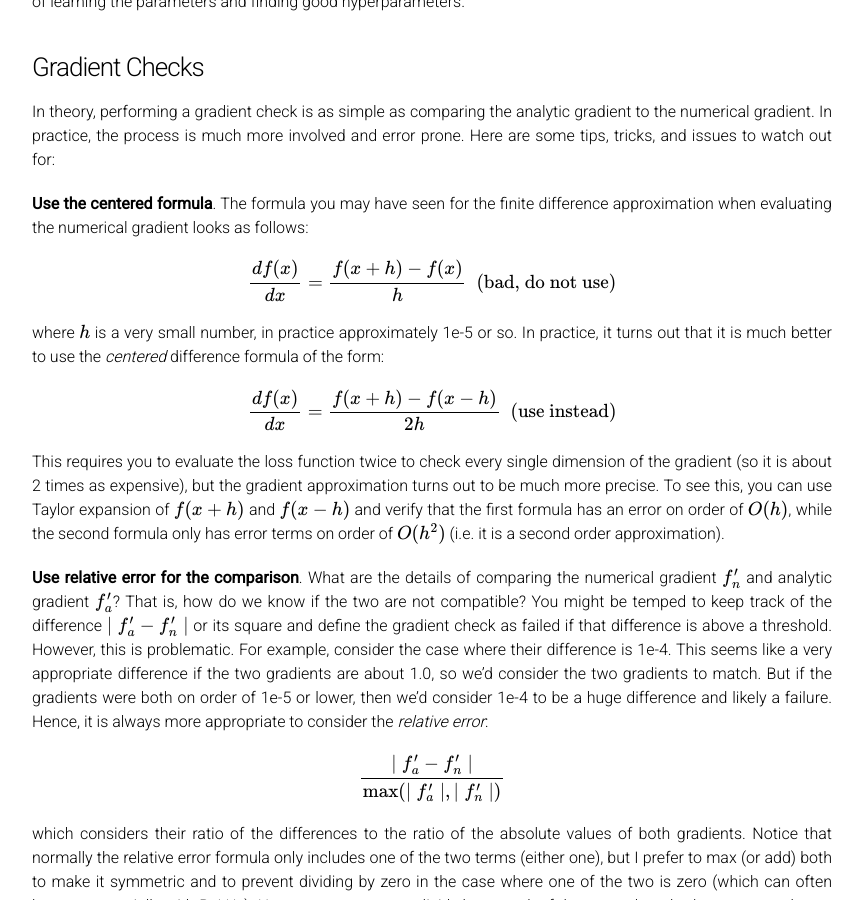
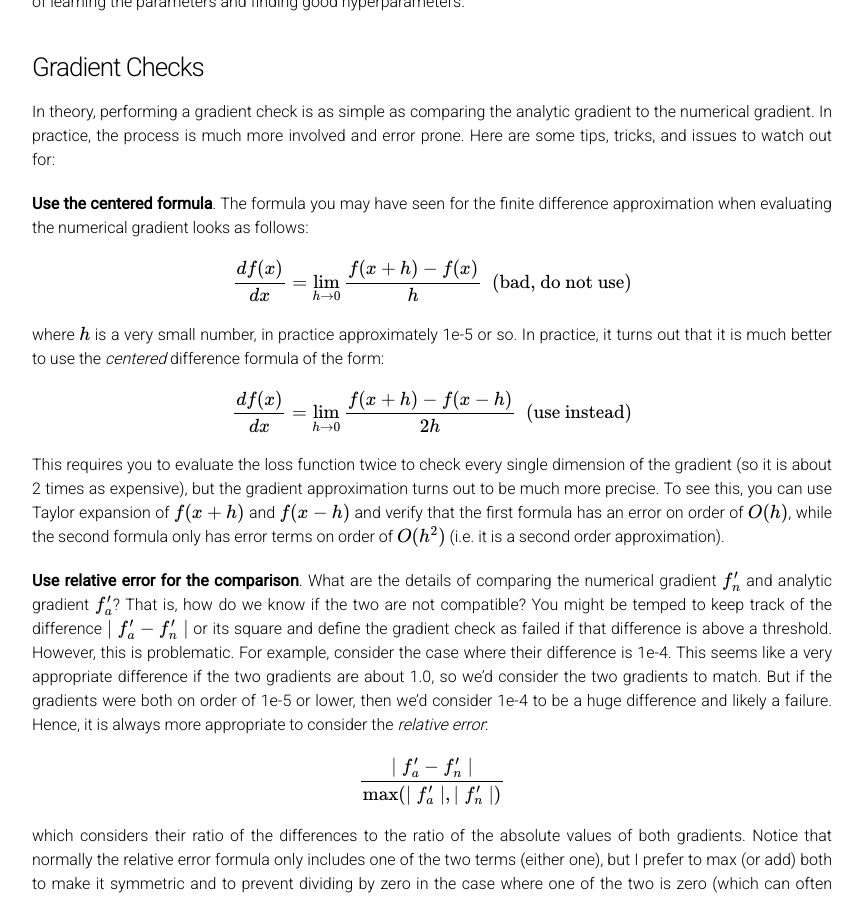
Before and after one commit to cs231n/cs231n.github.io, a Jekyll site: the page built from neural-networks-3.md, in a window 1280 px wide and 900 px high, scrolled down 743 px. Shown: the whole window, without its empty margins (208-1071 px from the left). Built offline with Jekyll 4.4.1, drawn with Linux system fonts in a browser that asks for light colours; formulas are drawn with MathJax 3.

Commit message:
Add missing \lim_ to notes

```diff
--- a/neural-networks-3.md
+++ b/neural-networks-3.md
@@ -37,13 +37,13 @@ In theory, performing a gradient check is as simple as comparing the analytic gr
 **Use the centered formula**. The formula you may have seen for the finite difference approximation when evaluating the numerical gradient looks as follows:
 
 $$
-\frac{df(x)}{dx} = \frac{f(x + h) - f(x)}{h} \hspace{0.1in} \text{(bad, do not use)}
+\frac{df(x)}{dx} = \lim_{h \to 0} \frac{f(x + h) - f(x)}{h} \hspace{0.1in} \text{(bad, do not use)}
 $$
 
 where \\(h\\) is a very small number, in practice approximately 1e-5 or so. In practice, it turns out that it is much better to use the *centered* difference formula of the form:
 
 $$
-\frac{df(x)}{dx} = \frac{f(x + h) - f(x - h)}{2h} \hspace{0.1in} \text{(use instead)}
+\frac{df(x)}{dx} = \lim_{h \to 0} \frac{f(x + h) - f(x - h)}{2h} \hspace{0.1in} \text{(use instead)}
 $$
 
 This requires you to evaluate the loss function twice to check every single dimension of the gradient (so it is about 2 times as expensive), but the gradient approximation turns out to be much more precise. To see this, you can use Taylor expansion of \\(f(x+h)\\) and \\(f(x-h)\\) and verify that the first formula has an error on order of \\(O(h)\\), while the second formula only has error terms on order of \\(O(h^2)\\) (i.e. it is a second order approximation).
```
